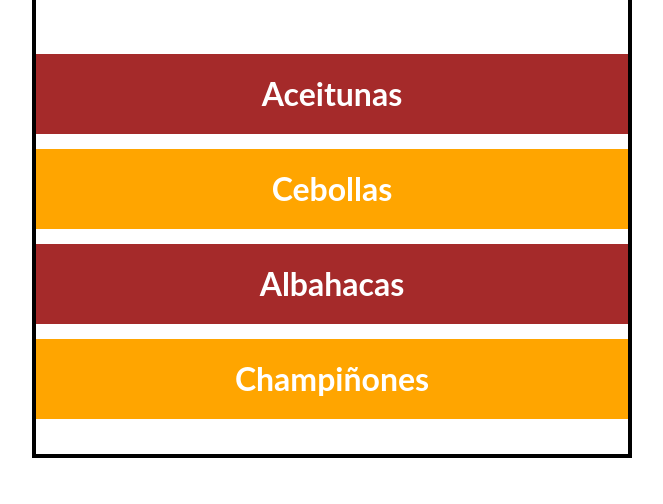
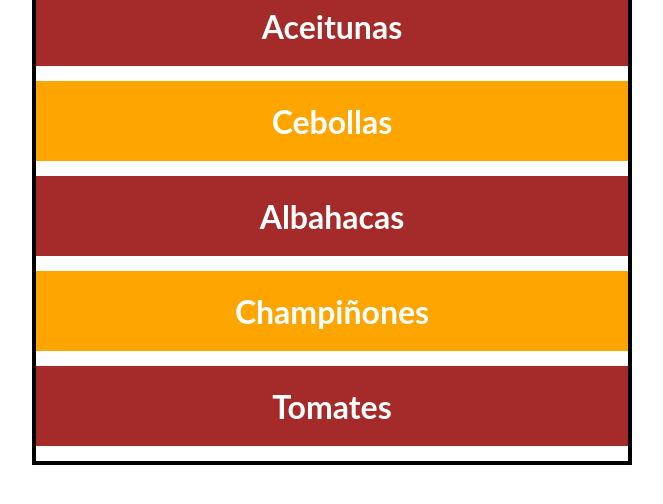
Before and after one commit to VielkaAlmonte17/PracticaP3.Tarea3, a plain HTML site: page index.html in a window 1280 px wide. Shown: the part 262-766 px from the top of the page, without its empty margins (308-971 px from the left). Drawn offline with Linux system fonts and the light colour scheme.

Commit message:
features/tomates

```diff
--- a/index.html
+++ b/index.html
@@ -16,6 +16,7 @@
                 <li class="topping fondo-naranja" id="cebollas">Cebollas</li>
                 <li class="topping fondo-marron" id="albahacas">Albahacas</li>
                 <li class="topping fondo-naranja" id="champinones">Champiñones</li>
+                <li class="topping fondo-marron" id="tomates">Tomates</li>
             </ul>
         </div>
         <script src="app.js"></script>
```
